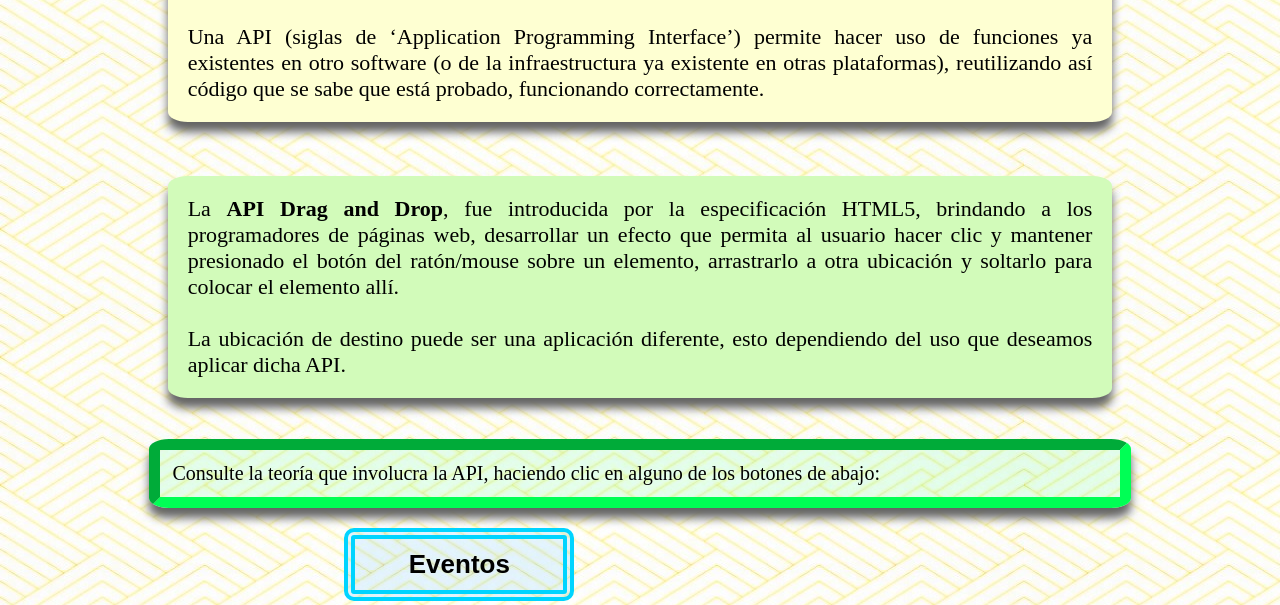
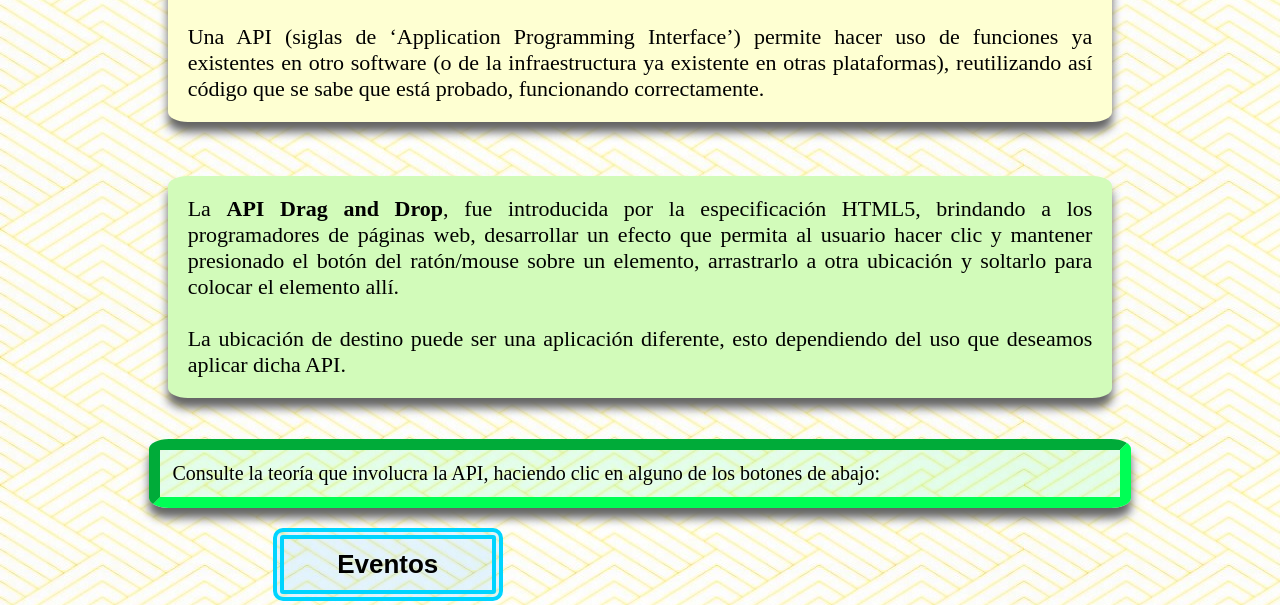
Before and after one commit to CesarBurgos/Api-Drag_and_Drop-Ej, a plain HTML site: page index.html in a window 1280 px wide. Shown: the part 710-1315 px from the top of the page. Drawn offline with Linux system fonts and the light colour scheme.

Commit message:
Update Tm6.css

```diff
--- a/CSS/Tm6.css
+++ b/CSS/Tm6.css
@@ -149,6 +149,10 @@
     box-shadow: rgb(100,100,100) 0px 10px 10px;
 }
 
+.Celds{
+    width: 50%
+}
+
 .Icono{
     width: 60px;
     height: 60px;
```
